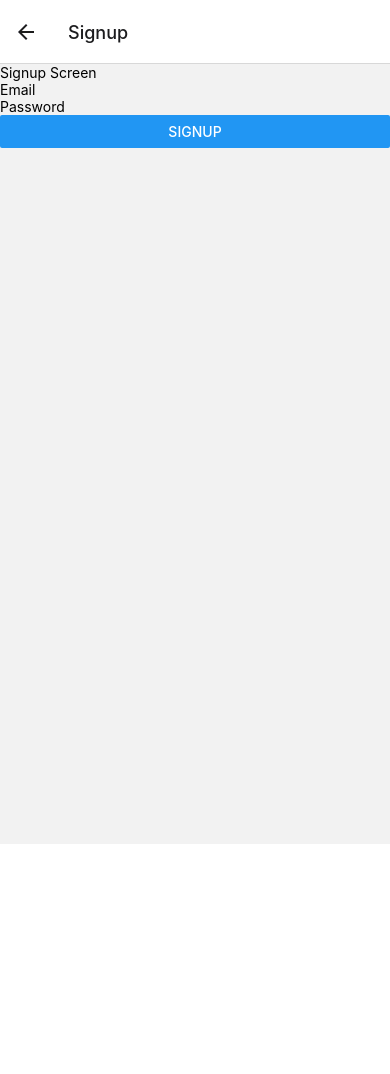
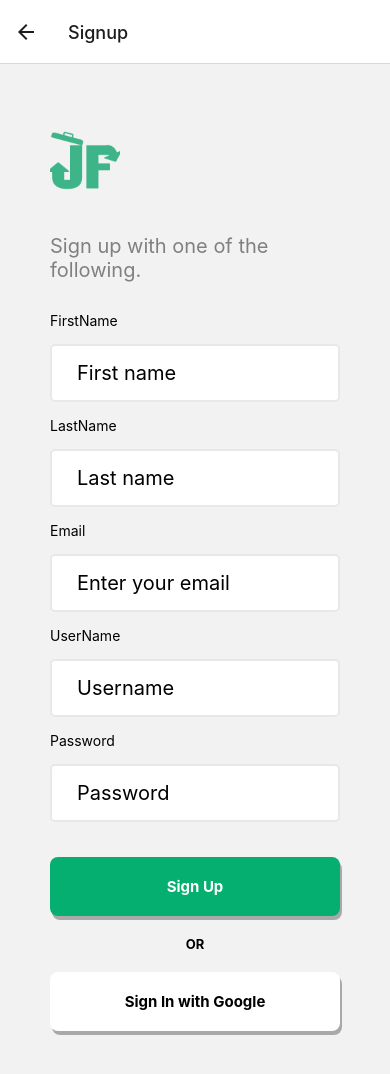
Before and after one commit to ProjJunkFree/JunkFree, a React Native app: screen /Signup in a window 390 px wide. Shown: the top 1074 px of the page. Before the commit the page ends 844 px from the top, so only its background shows below. Built offline with nearby package versions, Linux system fonts and the light colour scheme.

Commit message:
Acero modified Sign Up Components

```diff
--- a/components/SignupScreen.js
+++ b/components/SignupScreen.js
@@ -1,33 +1,101 @@
 import React from "react";
-import { View, Text, TextInput, Button } from "react-native";
+import { View, Text, Image,StyleSheet, Button, useWindowDimensions,}
+  from "react-native";
+import Logo from "../assets/images/junk.png";
+import CustomInput from "../components/CustomInput";
+import CustomButton from "../components/CustomButton";
 
 function SignupScreen({ navigation }) {
-  const [email, setEmail] = React.useState("");
+  const [Fname, setFirstName] = React.useState("");
+  const [Lname, setLastName] = React.useState("");
+  const [Email, setEmail] = React.useState("");
+  const [Uname, setUsername] = React.useState("");
   const [password, setPassword] = React.useState("");
+  const [passwordError, setPasswordError] = React.useState("");
 
-  const handleSignup = () => {
-    // Implement your signup logic here
-    // Create a new user account and navigate to the Home screen
+ const handleSignup = () => {
+    if (password.length < 8) {
+      setPasswordError("Must be at least 8 characters.");
+    } else {
+      setPasswordError(""); // Reset the error message if the password is valid
+      navigation.navigate("Home");
+    }
+  };
+
+  const { height } = useWindowDimensions();
+
+  const onSignInGoogle = () => {
+    console.warn("Your Google account has been Signed in");
+      // Direct to the "Home" screen when signing in with Google
     navigation.navigate("Home");
   };
 
   return (
-    <View>
-      <Text>Signup Screen</Text>
-      <TextInput
-        placeholder="Email"
-        value={email}
-        onChangeText={(text) => setEmail(text)}
-      />
-      <TextInput
-        placeholder="Password"
-        secureTextEntry={true}
-        value={password}
-        onChangeText={(text) => setPassword(text)}
-      />
-      <Button title="Signup" onPress={handleSignup} />
+    <View style={styles.root}>
+        <Image source={Logo} style={[styles.logo, { height: height * 0.3 }]} />
+
+        <Text style={styles.text2}>Sign up with one of the following.</Text>
+
+        <Text>FirstName</Text>
+        <CustomInput placeholder="First name" value={Fname} setValue={setFirstName} />
+
+        <Text>LastName</Text>
+        <CustomInput placeholder="Last name" value={Lname} setValue={setLastName} />
+
+        <Text>Email</Text>
+        <CustomInput placeholder="Enter your email" value={Email} setValue={setEmail} />
+
+        <Text>UserName</Text>
+        <CustomInput placeholder="Username" value={Uname} setValue={setUsername} />
+
+        <Text>Password</Text>
+        <CustomInput
+          placeholder="Password"
+          value={password}
+          setValue={setPassword}
+          secureTextEntry={true}
+        />
+        {passwordError ?(
+        <Text style={styles.errorText}>{passwordError}</Text>): null}
+
+        <CustomButton text="Sign Up" onPress={handleSignup} />
+        <Text style={styles.text}>OR</Text>
+
+        <CustomButton
+          text="Sign In with Google"
+          onPress={onSignInGoogle}
+          bgColor="white"
+          fgColor="black"
+        />
+      {/* <Button title="Signup" onPress={handleSignup} /> */}
     </View>
   );
 }
 
+const styles = StyleSheet.create({
+  root: {
+    padding: 50,
+  },
+
+  logo: {
+    width: "100%",
+    maxWidth: 70,
+    maxHeight: 100,
+    marginBottom: 20,
+  },
+
+  text: {
+    marginTop: 15,
+    textAlign: "center",
+    fontWeight: "bold",
+    fontSize: 13,
+  },
+
+  text2: {
+    color: "grey",
+    fontSize: 20,
+    marginBottom: 30,
+  },
+});
+
 export default SignupScreen;
```
